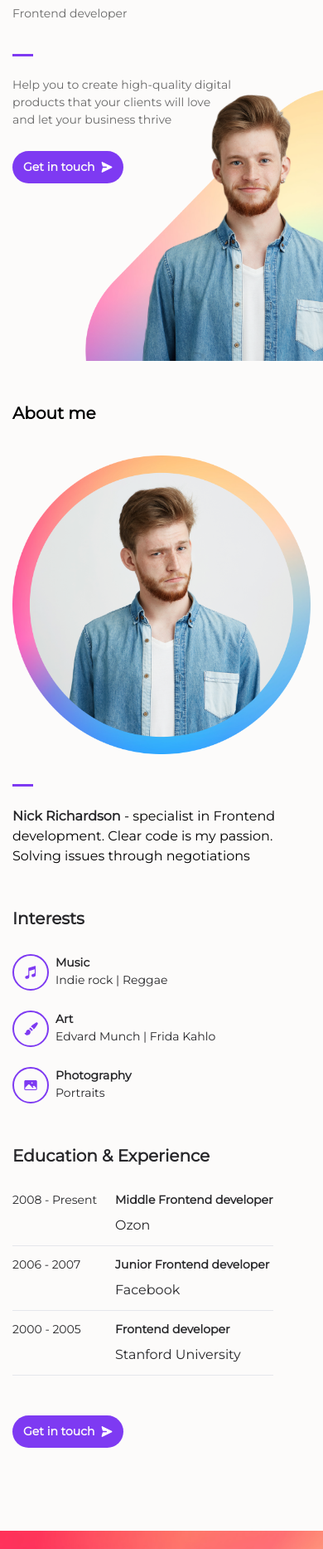
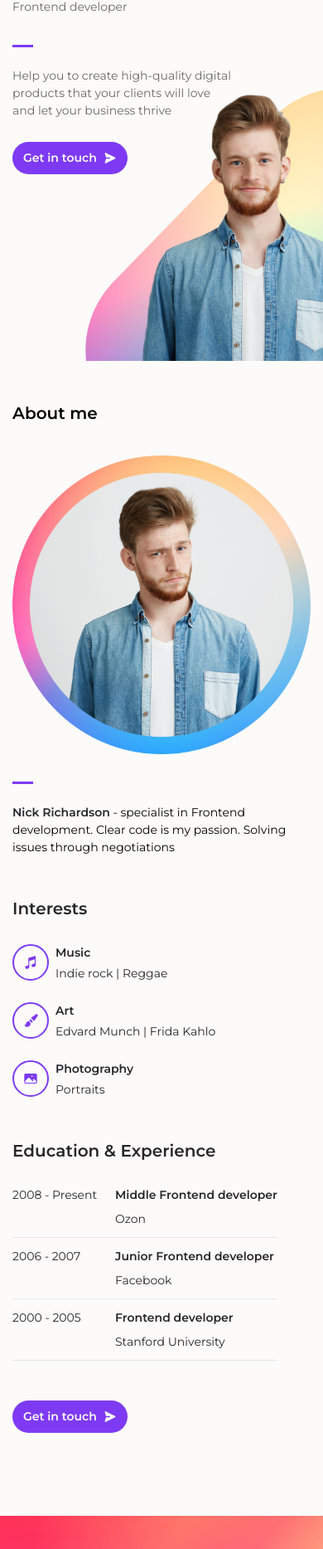
Before and after one commit to Lilholmen/01-landing-page, a website: page index.html in a window 390 px wide. Shown: the part 133-2000 px from the top of the page at 83% size. Drawn offline with Linux system fonts and the light colour scheme.

Commit message:
[LP-9] mobile pixel perfect

```diff
--- a/index.html
+++ b/index.html
@@ -20,7 +20,7 @@
       crossorigin
     />
     <link
-      href="https://fonts.googleapis.com/css2?family=Montserrat&display=swap"
+      href="https://fonts.googleapis.com/css2?family=Montserrat:wght@400;600;700&family=Inter:wght@600&display=swap"
       rel="stylesheet"
     />
     <link
@@ -31,10 +31,10 @@
   </head>
   <body>
     <main class="flex h-max w-full flex-col bg-white">
-      <section class="relative h-[568px] overflow-hidden">
-        <nav class="flex h-16 w-full flex-col items-start">
+      <section class="relative flex flex-col overflow-hidden">
+        <nav class="flex h-16 w-full flex-col border-b border-light">
           <div
-            class="flex h-full w-full flex-row items-center justify-between px-4"
+            class="flex h-full w-full flex-row items-center justify-between gap-[227px] px-4"
           >
             <img
               src="assets/Logo.svg"
@@ -45,16 +45,20 @@
               alt="menu"
             />
           </div>
-          <div class="h-[1px] w-full bg-light"></div>
         </nav>
-        <div class="container h-full p-[15px]">
-          <div class="gap-1">
+
+        <div
+          class="container h-full bg-nick-main bg-contain bg-right-bottom bg-no-repeat px-[15px] pt-[27px] pb-[225px]"
+        >
+          <div class="flex flex-col items-start gap-1">
             <div class="text-m-xl text-black">Hey, I’m Nick</div>
             <div class="text-m-body text-grey">Frontend developer</div>
           </div>
-          <div class="mt-[38px] flex flex-col items-start gap-6">
-            <div class="h-[3px] w-[25px] bg-purple"></div>
-            <div class="text-m-body text-grey">
+          <div class="relative mt-[38px] pt-6">
+            <div
+              class="absolute -top-[3px] w-[25px] border-t-[3px] border-purple"
+            ></div>
+            <div class="flex items-center text-m-body text-grey">
               Help you to create high-quality digital<br />
               products that your clients will love<br />
               and let your business thrive
@@ -64,8 +68,8 @@
             <button
               class="mt-[27px] flex items-center justify-center gap-2 rounded-[50px] bg-purple px-[13px] py-[9px] text-m-sub-2 text-white"
             >
-              <div>Get in touch</div>
-              <div>
+              <div class="text-m-sub-2">Get in touch</div>
+              <div class="flex h-4 w-4 items-center justify-center">
                 <img
                   src="./assets/airplane.svg"
                   alt="go"
@@ -74,11 +78,6 @@
             </button>
           </div>
         </div>
-        <img
-          class="absolute right-0 bottom-0"
-          src="./assets/mp.png"
-          alt="nick"
-        />
       </section>
       <section
         class="container flex flex-col gap-12 px-[15px] pt-12 pb-[100px]"
@@ -89,10 +88,12 @@
             src="./assets/circle.png"
             alt="circle Nick"
           />
-          <div class="flex flex-col items-start gap-6">
-            <div class="h-[3px] w-[25px] bg-purple"></div>
-            <div>
-              <span class="text-sub-2 text-black">Nick Richardson</span> -
+          <div class="relative pt-6">
+            <div
+              class="absolute -top-[3px] w-[25px] border-t-[3px] border-purple"
+            ></div>
+            <div class="text-m-body">
+              <span class="font-semibold text-black">Nick Richardson</span> -
               specialist in Frontend development. Clear code is my passion.
               Solving issues through negotiations
             </div>
@@ -111,7 +112,7 @@
                   alt="music"
                 />
               </div>
-              <div class="text-black">
+              <div class="flex flex-col gap-1 text-black">
                 <div class="text-m-sub-2">Music</div>
                 <div class="text-m-body">Indie rock | Reggae</div>
               </div>
@@ -126,7 +127,7 @@
                   alt="art"
                 />
               </div>
-              <div class="text-black">
+              <div class="flex flex-col gap-1 text-black">
                 <div class="text-m-sub-2">Art</div>
                 <div class="text-m-body">Edvard Munch | Frida Kahlo</div>
               </div>
@@ -141,7 +142,7 @@
                   alt="photo"
                 />
               </div>
-              <div class="text-black">
+              <div class="flex flex-col gap-1 text-black">
                 <div class="text-m-sub-2">Photography</div>
                 <div class="text-m-body">Portraits</div>
               </div>
@@ -152,43 +153,45 @@
         <div class="flex flex-col items-start gap-7">
           <div class="text-m-sub text-black">Education & Experience</div>
           <div class="flex flex-col gap-3 text-black">
-            <div class="flex gap-1 border-b border-light pb-3">
+            <div class="flex gap-1 border-b border-light pb-[11px]">
               <div class="min-w-[120px] text-m-body">2008 - Present</div>
               <div class="flex flex-col gap-2">
                 <div class="text-m-sub-2">Middle Frontend developer</div>
-                <div>Ozon</div>
+                <div class="text-m-body">Ozon</div>
               </div>
             </div>
 
-            <div class="flex gap-1 border-b border-light pb-3">
+            <div class="flex gap-1 border-b border-light pb-[11px]">
               <div class="min-w-[120px] text-m-body">2006 - 2007</div>
               <div class="flex flex-col gap-2">
                 <div class="text-m-sub-2">Junior Frontend developer</div>
-                <div>Facebook</div>
+                <div class="text-m-body">Facebook</div>
               </div>
             </div>
 
-            <div class="flex gap-1 border-b border-light pb-3">
+            <div class="flex gap-1 border-b border-light pb-[11px]">
               <div class="min-w-[120px] text-m-body">2000 - 2005</div>
               <div class="flex flex-col gap-2">
                 <div class="text-m-sub-2">Frontend developer</div>
-                <div>Stanford University</div>
+                <div class="text-m-body">Stanford University</div>
               </div>
             </div>
           </div>
         </div>
 
+        <div>
           <button
-          class="flex w-max items-center justify-center gap-2 rounded-[50px] bg-purple px-[13px] py-[9px] text-m-sub-2 text-white"
+            class="flex items-center justify-center gap-2 rounded-[50px] bg-purple px-[13px] py-[9px] text-m-sub-2 text-white"
           >
-          <div>Get in touch</div>
-          <div>
+            <div class="text-m-sub-2">Get in touch</div>
+            <div class="flex h-4 w-4 items-center justify-center">
               <img
                 src="./assets/airplane.svg"
                 alt="go"
               />
             </div>
           </button>
+        </div>
       </section>
       <section
         class="flex items-center justify-center bg-gradient bg-cover py-16 px-2.5"
@@ -198,8 +201,8 @@
         >
           <div class="text-center text-m-sub">Let’s discuss your project</div>
 
-          <form class="flex flex-col items-center gap-6">
-            <div class="flex flex-col gap-2">
+          <form class="flex flex-col items-start gap-6 px-4">
+            <div class="flex w-full flex-col gap-2">
               <label
                 class="text-m-sub-2"
                 for="name"
@@ -207,16 +210,16 @@
               >
               <div class="relative w-full">
                 <div
-                  class="pointer-events-none absolute inset-y-0 left-0 flex items-center pl-3"
+                  class="pointer-events-none absolute inset-y-0 left-0 flex items-center pl-5"
                 >
                   <img
                     class="h-6 w-6"
-                    src="assets/people.svg"
+                    src="assets/person.svg"
                     alt="man"
                   />
                 </div>
                 <input
-                  class="rounded-2xl border border-light bg-white p-2.5 px-5 py-[13px] pl-12 text-m-body text-grey hover:border-purple"
+                  class="h-[50px] w-full rounded-2xl border border-light bg-white px-5 py-[13px] pl-[54px] text-m-body text-grey hover:border-purple"
                   type="text"
                   id="name"
                   placeholder="Name Surname"
@@ -224,7 +227,7 @@
               </div>
             </div>
 
-            <div class="flex flex-col gap-2">
+            <div class="flex w-full flex-col gap-2">
               <label
                 class="text-m-sub-2"
                 for="name"
@@ -232,7 +235,7 @@
               >
               <div class="relative w-full">
                 <div
-                  class="pointer-events-none absolute inset-y-0 left-0 flex items-center pl-3"
+                  class="pointer-events-none absolute inset-y-0 left-0 flex items-center pl-5"
                 >
                   <img
                     class="h-6 w-6"
@@ -241,38 +244,40 @@
                   />
                 </div>
                 <input
-                  class="rounded-2xl border border-red bg-white p-2.5 px-5 py-[13px] pl-12 text-m-body text-red"
+                  class="h-[50px] w-full rounded-2xl border border-red bg-white px-5 py-[13px] pl-[54px] text-m-body text-red"
                   type="email"
                   id="email"
                   placeholder="name@example.com"
                 />
               </div>
-              <p class="text-[12px] font-semibold text-red">
+              <p
+                class="-mt-1 mb-[7px] font-inter text-[12px] font-semibold text-red"
+              >
                 Please fill this mandatory field
               </p>
             </div>
 
-            <div class="flex flex-col gap-2">
+            <div class="flex w-full flex-col gap-2">
               <label
-                class="text-m-sub-2"
+                class="py-[1px] text-m-sub-2"
                 for="text"
                 >Tell me about your project</label
               >
               <div class="w-full">
                 <textarea
-                  class="h-[122px] w-[258px] resize-none overflow-hidden rounded-2xl border border-light bg-white py-[13px] px-5 text-m-body text-grey hover:border-purple"
+                  class="h-[122px] w-full resize-none overflow-hidden rounded-2xl border border-light bg-white py-[13px] px-5 text-m-body text-grey hover:border-purple"
                   name="text"
                   placeholder="Add here a general description of your idea and target aim"
                 ></textarea>
               </div>
             </div>
-          </form>
 
+            <div class="mt-[5px]">
               <button
-            class="ml-4 flex w-max items-center justify-center gap-2 rounded-[50px] bg-purple px-[13px] py-[9px] text-m-sub-2 text-white"
+                class="flex items-center justify-center gap-2 rounded-[50px] bg-purple px-[13px] py-[9px] text-m-sub-2 text-white"
               >
-            <div>Get in touch</div>
-            <div>
+                <div class="text-m-sub-2">Get in touch</div>
+                <div class="flex h-4 w-4 items-center justify-center">
                   <img
                     src="./assets/airplane.svg"
                     alt="go"
@@ -280,8 +285,10 @@
                 </div>
               </button>
             </div>
+          </form>
+        </div>
       </section>
-      <footer class="border-t border-light bg-white px-[15px] py-[22px]">
+      <footer class="h-16 border-t border-light bg-white px-[15px] pt-[21px]">
         <div
           class="text-m-body text-grey md:px-[85px] md:py-[28,35px] md:text-body-2"
         >
--- a/tailwind.config.js
+++ b/tailwind.config.js
@@ -39,7 +39,7 @@ module.exports = {
       "m-xl": [
         "1.5rem",
         {
-          lineHeight: "60px",
+          lineHeight: "150%",
           fontWeight: "700",
         },
       ],
@@ -64,7 +64,7 @@ module.exports = {
           fontWeight: "600",
         },
       ],
-      body: [
+      sub: [
         "1.25rem",
         {
           lineHeight: "30px",
@@ -96,6 +96,10 @@ module.exports = {
     extend: {
       backgroundImage: {
         gradient: "url('/assets/gradient.png')",
+        "nick-main": "url('/assets/mp.png')",
+      },
+      fontFamily: {
+        inter: ["Inter", "sans-serif"],
       },
     },
   },
```
Also changed, not shown: assets/person.svg (renamed from assets/people.svg), public/styles.css. Lines whose indentation alone changed are shown as unchanged.
